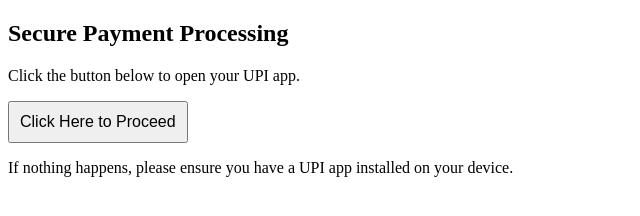
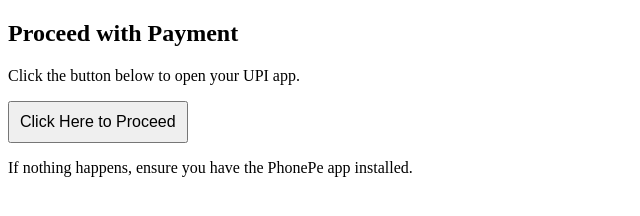
Before and after one commit to Curryjag/Phonepe-upi, a plain HTML site: page index.html in a window 1280 px wide. Shown: the whole page, without its empty margins (0-640 px from the left). Drawn offline with Linux system fonts and the light colour scheme.

Commit message:
Update index.html

```diff
--- a/index.html
+++ b/index.html
@@ -3,17 +3,20 @@
 <head>
     <meta charset="UTF-8">
     <meta name="viewport" content="width=device-width, initial-scale=1.0">
-    <title>Proceed with Payment</title>
+    <title>UPI Payment</title>
 </head>
 <body>
-    <h2>Secure Payment Processing</h2>
+    <h2>Proceed with Payment</h2>
     <p>Click the button below to open your UPI app.</p>
 
-    <!-- Clickable button for manual redirection -->
-    <a href="upi://pay?pa=example@upi&pn=Payment%20Processing&am=5000&cu=INR&tn=Payment%20Surety">
-        <button style="padding: 10px; font-size: 16px;">Click Here to Proceed</button>
-    </a>
+    <button onclick="redirectToUPI()" style="padding: 10px; font-size: 16px;">Click Here to Proceed</button>
 
-    <p>If nothing happens, please ensure you have a UPI app installed on your device.</p>
+    <script>
+        function redirectToUPI() {
+            window.location.href = "upi://pay?pa=example@upi&pn=Payment%20Processing&am=5000&cu=INR&tn=Payment%20Surety";
+        }
+    </script>
+
+    <p>If nothing happens, ensure you have the PhonePe app installed.</p>
 </body>
 </html>
```
